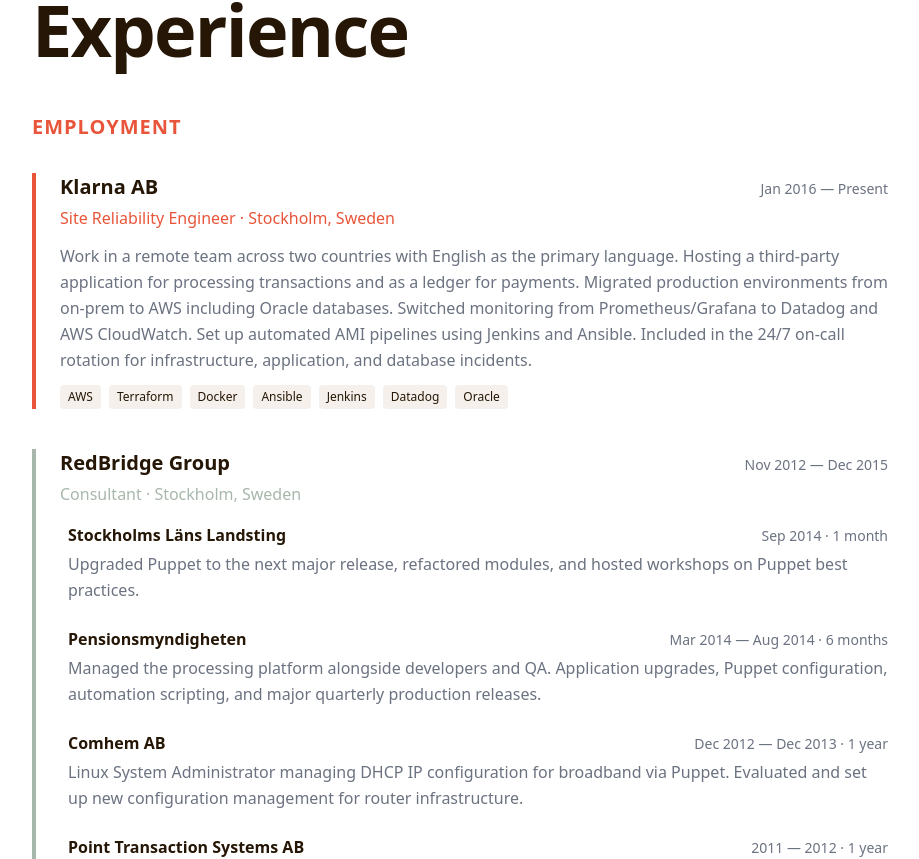
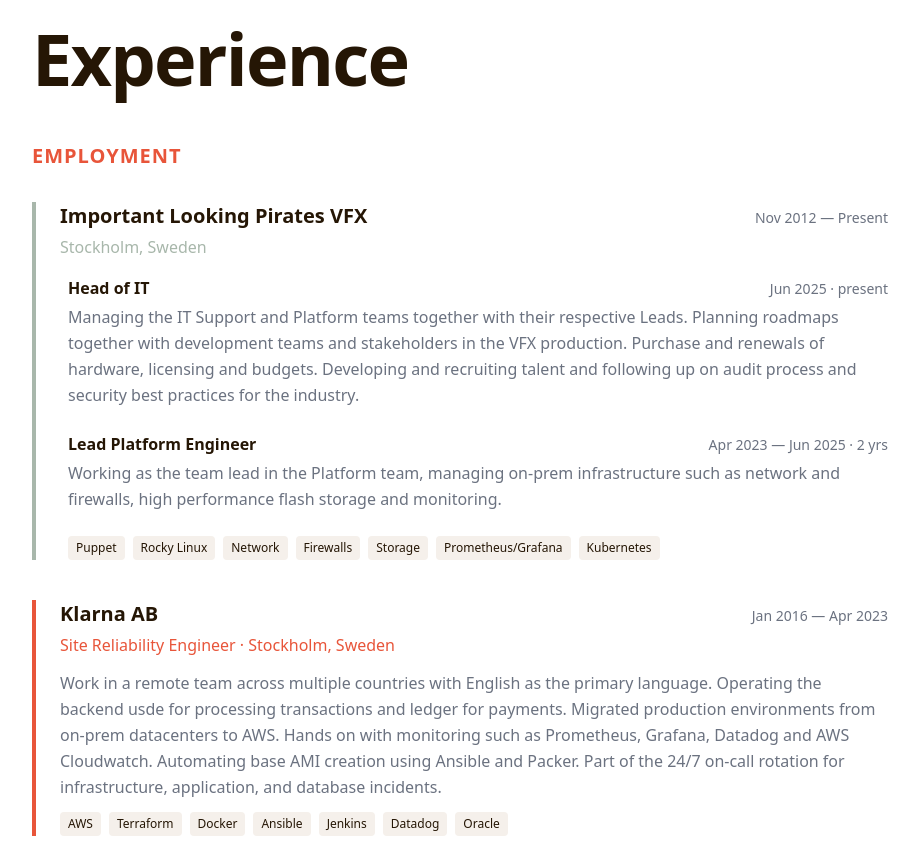
Before and after one commit to tobeck/tsbo, a Next.js app: page / in a window 1280 px wide. Shown: the part 1207-2066 px from the top of the page, without its empty margins (180-1099 px from the left). Built offline with nearby package versions, Linux system fonts and the light colour scheme.

Commit message:
Updated resume and intro

```diff
--- a/components/Experiences.js
+++ b/components/Experiences.js
@@ -9,35 +9,103 @@
       </h2>
 
       <div className="space-y-10 mb-16">
-        {/* Klarna */}
-        <div className="border-l-4 border-coral pl-6">
+        {/* Important Looking Pirates VFX */}
+        <div className="border-l-4 border-ash pl-6">
           <div className="flex flex-col md:flex-row md:items-baseline md:justify-between mb-1">
-            <h3 className="text-xl font-bold">Klarna AB</h3>
-            <span className="text-sm text-gray-mid">Jan 2016 — Present</span>
+            <h3 className="text-xl font-bold">Important Looking Pirates VFX</h3>
+            <span className="text-sm text-gray-mid">Nov 2012 — Present</span>
           </div>
-          <p className="text-coral font-medium mb-3">
-            Site Reliability Engineer &middot; Stockholm, Sweden
-          </p>
-          <p className="text-gray-mid mb-3">
-            Work in a remote team across two countries with English as the primary
-            language. Hosting a third-party application for processing transactions
-            and as a ledger for payments. Migrated production environments from
-            on-prem to AWS including Oracle databases. Switched monitoring from
-            Prometheus/Grafana to Datadog and AWS CloudWatch. Set up automated AMI
-            pipelines using Jenkins and Ansible. Included in the 24/7 on-call
-            rotation for infrastructure, application, and database incidents.
-          </p>
-          <div className="flex flex-wrap gap-2">
-            {['AWS', 'Terraform', 'Docker', 'Ansible', 'Jenkins', 'Datadog', 'Oracle'].map(
-              (tag) => (
+          <p className="text-ash font-medium mb-4">Stockholm, Sweden</p>
+
+          {/* Assignments */}
+          <div className="space-y-6 ml-2">
+            <div>
+              <div className="flex flex-col md:flex-row md:items-baseline md:justify-between">
+                <h4 className="font-semibold">Head of IT</h4>
+                <span className="text-sm text-gray-mid">
+                  Jun 2025 &middot; present
+                </span>
+              </div>
+              <p className="text-gray-mid mt-1">
+                Managing the IT Support and Platform teams together with their
+                respective Leads. Planning roadmaps together with development
+                teams and stakeholders in the VFX production. Purchase and
+                renewals of hardware, licensing and budgets. Developing and
+                recruiting talent and following up on audit process and security
+                best practices for the industry.
+              </p>
+            </div>
+
+            <div>
+              <div className="flex flex-col md:flex-row md:items-baseline md:justify-between">
+                <h4 className="font-semibold">Lead Platform Engineer</h4>
+                <span className="text-sm text-gray-mid">
+                  Apr 2023 — Jun 2025 &middot; 2 yrs
+                </span>
+              </div>
+              <p className="text-gray-mid mt-1">
+                Working as the team lead in the Platform team, managing on-prem
+                infrastructure such as network and firewalls, high performance
+                flash storage and monitoring.
+              </p>
+            </div>
+            <div className="flex flex-wrap gap-2 mt-4">
+              {[
+                'Puppet',
+                'Rocky Linux',
+                'Network',
+                'Firewalls',
+                'Storage',
+                'Prometheus/Grafana',
+                'Kubernetes',
+              ].map((tag) => (
                 <span
                   key={tag}
                   className="text-xs font-medium bg-sand text-bistre px-2 py-1 rounded"
                 >
                   {tag}
                 </span>
-              )
-            )}
+              ))}
+            </div>
+          </div>
+        </div>
+
+        {/* Klarna */}
+        <div className="border-l-4 border-coral pl-6">
+          <div className="flex flex-col md:flex-row md:items-baseline md:justify-between mb-1">
+            <h3 className="text-xl font-bold">Klarna AB</h3>
+            <span className="text-sm text-gray-mid">Jan 2016 — Apr 2023</span>
+          </div>
+          <p className="text-coral font-medium mb-3">
+            Site Reliability Engineer &middot; Stockholm, Sweden
+          </p>
+          <p className="text-gray-mid mb-3">
+            Work in a remote team across multiple countries with English as the
+            primary language. Operating the backend usde for processing
+            transactions and ledger for payments. Migrated production
+            environments from on-prem datacenters to AWS. Hands on with
+            monitoring such as Prometheus, Grafana, Datadog and AWS Cloudwatch.
+            Automating base AMI creation using Ansible and Packer. Part of the
+            24/7 on-call rotation for infrastructure, application, and database
+            incidents.
+          </p>
+          <div className="flex flex-wrap gap-2">
+            {[
+              'AWS',
+              'Terraform',
+              'Docker',
+              'Ansible',
+              'Jenkins',
+              'Datadog',
+              'Oracle',
+            ].map((tag) => (
+              <span
+                key={tag}
+                className="text-xs font-medium bg-sand text-bistre px-2 py-1 rounded"
+              >
+                {tag}
+              </span>
+            ))}
           </div>
         </div>
 
@@ -56,42 +124,50 @@
             <div>
               <div className="flex flex-col md:flex-row md:items-baseline md:justify-between">
                 <h4 className="font-semibold">Stockholms Läns Landsting</h4>
-                <span className="text-sm text-gray-mid">Sep 2014 &middot; 1 month</span>
+                <span className="text-sm text-gray-mid">
+                  Sep 2014 &middot; 1 month
+                </span>
               </div>
               <p className="text-gray-mid mt-1">
-                Upgraded Puppet to the next major release, refactored modules, and
-                hosted workshops on Puppet best practices.
+                Consulting and performing Puppet major upgrade, module
+                refactoring and hosting workshops on Puppet best practices and
+                use.
               </p>
             </div>
 
             <div>
               <div className="flex flex-col md:flex-row md:items-baseline md:justify-between">
                 <h4 className="font-semibold">Pensionsmyndigheten</h4>
-                <span className="text-sm text-gray-mid">Mar 2014 — Aug 2014 &middot; 6 months</span>
+                <span className="text-sm text-gray-mid">
+                  Mar 2014 — Aug 2014 &middot; 6 months
+                </span>
               </div>
               <p className="text-gray-mid mt-1">
                 Managed the processing platform alongside developers and QA.
-                Application upgrades, Puppet configuration, automation scripting,
-                and major quarterly production releases.
+                Application upgrades, Puppet configuration, automation
+                scripting, and major quarterly production releases.
               </p>
             </div>
 
             <div>
               <div className="flex flex-col md:flex-row md:items-baseline md:justify-between">
                 <h4 className="font-semibold">Comhem AB</h4>
-                <span className="text-sm text-gray-mid">Dec 2012 — Dec 2013 &middot; 1 year</span>
+                <span className="text-sm text-gray-mid">
+                  Dec 2012 — Dec 2013 &middot; 1 year
+                </span>
               </div>
               <p className="text-gray-mid mt-1">
-                Linux System Administrator managing DHCP IP configuration for
-                broadband via Puppet. Evaluated and set up new configuration
-                management for router infrastructure.
+                Linux System Administrator working with Puppet. Evaluated and
+                set up new configuration management for network infrastructure.
               </p>
             </div>
 
             <div>
               <div className="flex flex-col md:flex-row md:items-baseline md:justify-between">
                 <h4 className="font-semibold">Point Transaction Systems AB</h4>
-                <span className="text-sm text-gray-mid">2011 — 2012 &middot; 1 year</span>
+                <span className="text-sm text-gray-mid">
+                  2011 — 2012 &middot; 1 year
+                </span>
               </div>
               <p className="text-gray-mid mt-1">
                 Linux PCI-DSS team managing Red Hat and CentOS environments for
@@ -137,9 +213,7 @@
             <h3 className="text-lg font-bold">Kärrtorps Gymnasium</h3>
             <span className="text-sm text-gray-mid">2004 — 2007</span>
           </div>
-          <p className="text-gray-mid">
-            System Technician — Technical Program
-          </p>
+          <p className="text-gray-mid">Technical Programme - CCNA</p>
         </div>
       </div>
     </section>
--- a/components/intro.js
+++ b/components/intro.js
@@ -6,17 +6,17 @@
   return (
     <section className="py-16 md:py-24">
       <div className="max-w-2xl">
-        <h1>
-          Tobias Becker
-        </h1>
+        <h1>Tobias Becker</h1>
         <h2 className="mt-2 mb-6">
-          <span className="text-coral">SRE</span> based in Stockholm.
+          <span className="text-coral">Tech Problem Poker</span> based in
+          Stockholm.
         </h2>
         <p className="text-lg text-gray-mid leading-relaxed mb-8 max-w-xl">
-          Experienced Site Reliability Engineer with over ten years of
-          experience in both on-prem and cloud based infrastructure. Passionate
-          about problem solving and designing solutions for reliable and
-          performant environments.
+          Experienced SRE/DevOps/Sysadmin/Lead with twenty years of experience
+          in both on-prem and cloud based infrastructure. Passionate about
+          problem solving, designing solutions for reliable and performant
+          systems. Love working with people and finding ways to help foster
+          personal development.
         </p>
         <div className="flex flex-wrap items-center gap-4 mb-8">
           <a
@@ -25,8 +25,11 @@
           >
             View my work
           </a>
-          <Link href="/blog" className="inline-block border-2 border-bistre text-bistre font-semibold px-6 py-3 rounded hover:bg-bistre hover:text-white transition-colors text-sm">
-              Read the blog
+          <Link
+            href="/blog"
+            className="inline-block border-2 border-bistre text-bistre font-semibold px-6 py-3 rounded hover:bg-bistre hover:text-white transition-colors text-sm"
+          >
+            Read the blog
           </Link>
         </div>
         <div className="flex items-center gap-4">
```
